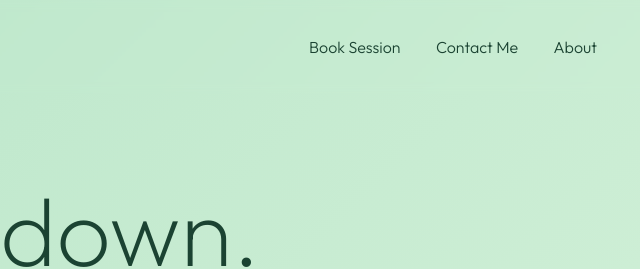
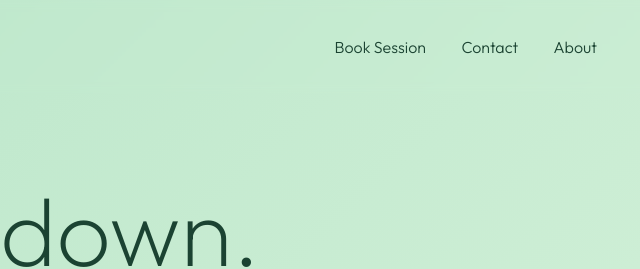
Before and after one commit to farhankhalil217-ux/blog-website, a plain HTML site: page web1.html in a window 1280 px wide. Shown: the top 269 px of the page, 619-1259 px from the left. Drawn offline with nearby package versions, Linux system fonts and the light colour scheme.

Commit message:
Update web1.html

```diff
--- a/web1.html
+++ b/web1.html
@@ -21,7 +21,7 @@
            <a href="mailto:mindgardenn@gmail.com?subject=Session%20Inquiry%20-%20MindGarden&body=Hi%20MindGarden%2C%0D%0A%0D%0AI%20would%20like%20to%20book%20a%20Thought%20Slowing%20Session.%20Here%20are%20my%20details%3A%0D%0A%0D%0A1.%20Name%3A%20%0D%0A2.%20What%20is%20weighing%20on%20my%20mind%20(Briefly)%3A%20%0D%0A3.%20Have%20I%20practiced%20meditation%20before%3F%3A%20%0D%0A4.%20Preferred%20Session%20Time%3A%20%0D%0A%0D%0A--------------------------------------------------%0D%0A%E2%9A%A0%EF%B8%8F%20DISCLAIMER%20%26%20PRIVACY%20AGREEMENT%0D%0ABy%20sending%20this%20email%2C%20I%20acknowledge%20that%20MindGarden%20services%20are%20guided%20meditation%20and%20coaching%20techniques%20for%20attention%20training.%20I%20understand%20this%20is%20NOT%20a%20medical%20checkup%2C%20clinical%20diagnosis%2C%20or%20substitute%20for%20psychiatric%20treatment.%20My%20responses%20are%20confidential.%0D%0A--------------------------------------------------" class="menu-item">
     Book Session
 </a>
-            <a href="#" class="menu-item" id="contact-link">Contact Me</a>
+            <a href="#" class="menu-item" id="contact-link">Contact</a>
             <a href="#" class="menu-item" id="about-link">About</a>
         </div>
     </nav>
```
